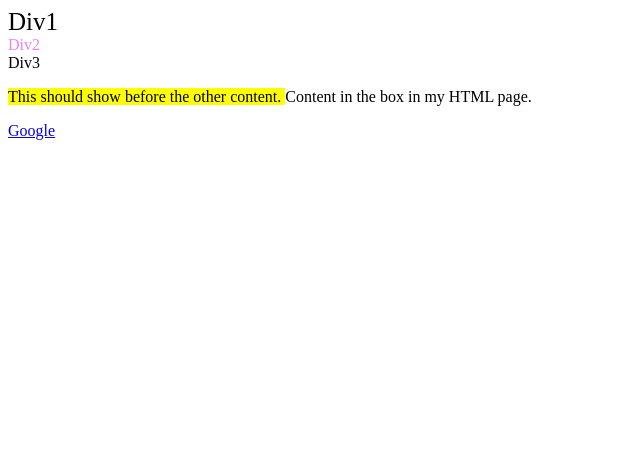
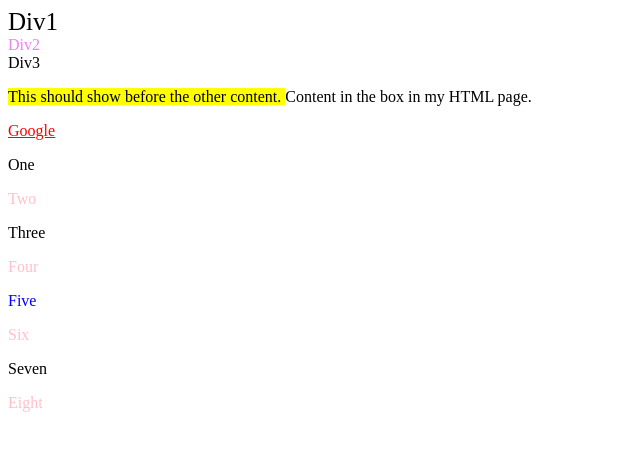
Before and after one commit to hexbyte-works/Odin_Projects, a plain HTML site: page Intermediate_HTML&CSS/selectors.html in a window 1280 px wide. Shown: the whole page, without its empty margins (0-640 px from the left). Drawn offline with Linux system fonts and the light colour scheme.

Commit message:
adding the final part of advance selctors

```diff
--- a/Intermediate_HTML&CSS/selectors.css
+++ b/Intermediate_HTML&CSS/selectors.css
@@ -1,7 +1,8 @@
-/* selecting by descendant combinator, it selects all div nested within it*/
+/* selecting by descendant combinator, it selects all div directly nested within it*/
 main div {
   /* Our cool CSS */
 }
+/*Selecting by child combinator*/
 /* The divs with the class "child" will get selected by this */
 main > div {
   /* Our cool CSS */
@@ -37,9 +38,18 @@ main > div > div {
 }
 /* :hover applies these styles when the mouse pointer is placed over the element with id="google-link". */
 #google-link:hover{
+  color:violet;
+}
+#google-link:link{
   color:red;
 }
 /* :visited applies styles to the #google link after the user has visited its destination. */
 #google:visited{
   color:darkred;
 }
+.myList:nth-child(5){/*select 5th element of the list */
+color:blue;
+}
+.myList:nth-child(2n+2) {
+color:pink;
+}
--- a/Intermediate_HTML&CSS/selectors.html
+++ b/Intermediate_HTML&CSS/selectors.html
@@ -17,6 +17,16 @@
         </div>
         <p class="box">Content in the box in my HTML page.</p>
         <a id="google-link" href="https://www.google.com/">Google</a>
+        <div>
+            <p class="myList">One</p>
+            <p class="myList">Two</p>
+            <p class="myList">Three</p>
+            <p class="myList">Four</p>
+            <p class="myList">Five</p>
+            <p class="myList">Six</p>
+            <p class="myList">Seven</p>
+            <p class="myList">Eight</p>
+        </div>
     </main>
 </body>
 </html>
```
